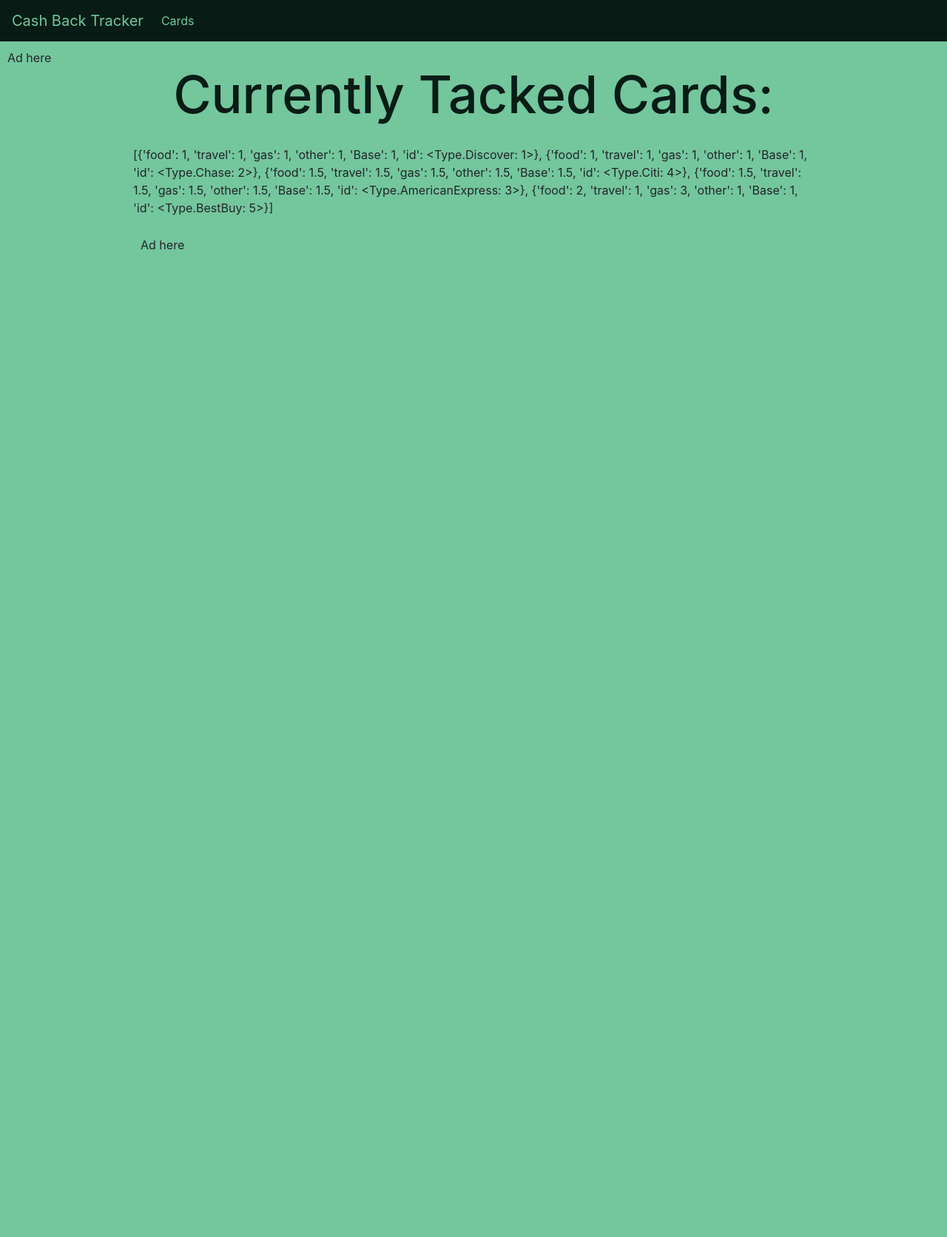
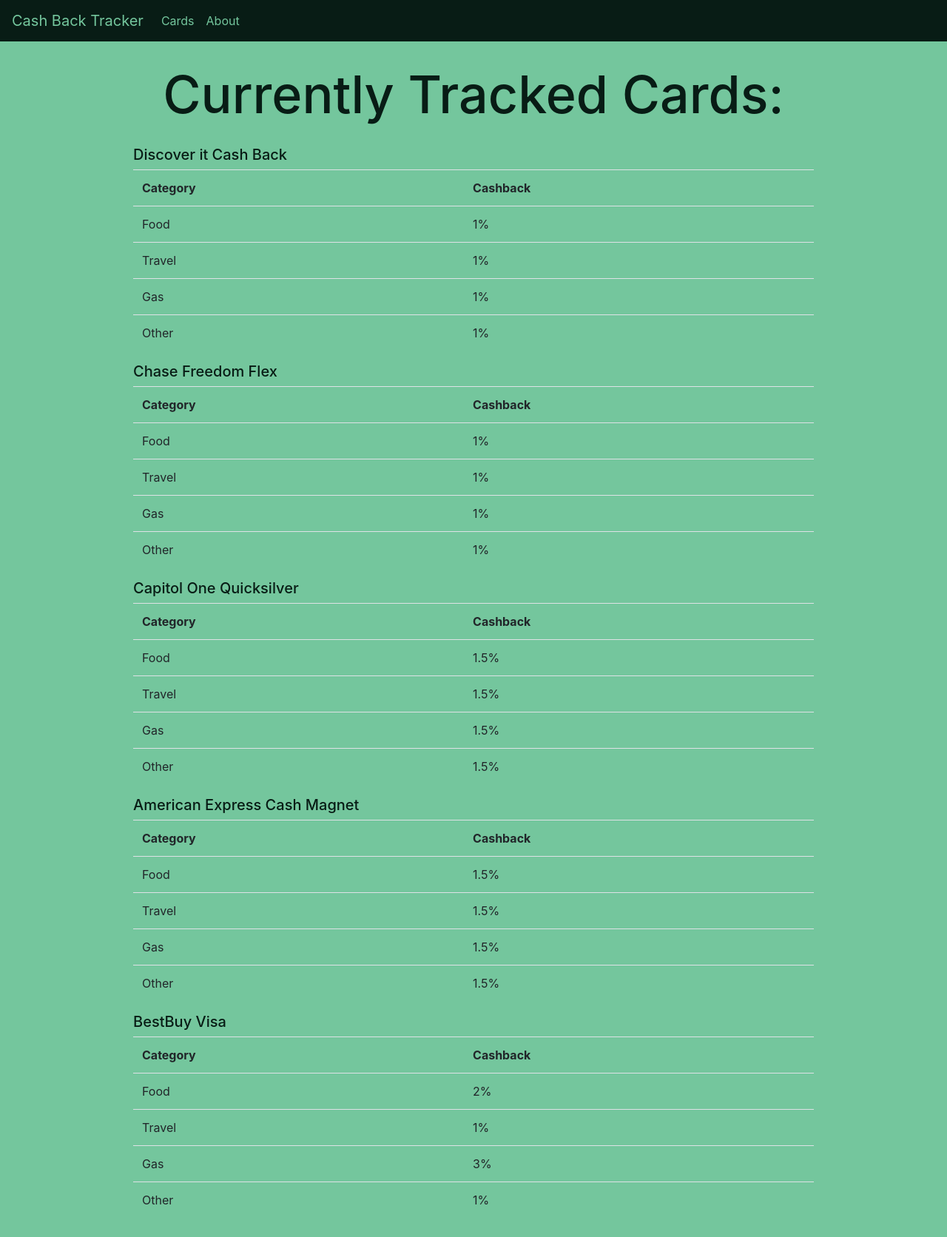
Before and after one commit to alexism41/CashBackTracker, a Flask app: page /Cards in a window 1280 px wide. Shown: the whole page at 74% size. Before the commit the page ends 337 px from the top, so only its background shows below. Run offline with Flask 2, Linux system fonts and the light colour scheme; parts of the project's set-up code (start-up, migrations or seed data) failed here and were passed over; some libraries are stand-ins or nearby versions.

Commit message:
added macros.html for reusable code, added "About" page and displaying all cards appropriatley in cards page

```diff
--- a/app.py
+++ b/app.py
@@ -15,5 +15,9 @@
 def Categories():
     return render_template("categories.html", headers= headers, cList = data)
 
+@app.route("/about")
+def about():
+    return render_template("about.html")
+
 if __name__ == "__main__":
     app.run(debug = True)
--- a/static/style.css
+++ b/static/style.css
@@ -19,31 +19,19 @@
 
 }
 .adBlockOne {
-    padding: 10px;
-
     grid-column-start: 1;
     grid-column-end: 2;
 }
 .adBlockTwo {
-    padding: 10px;
-
     grid-column-start: 4;
-    grid-column-end: 5;
 }
 .cardDisplay {
     padding: 10px;
     position: relative;
     grid-column-start: 2;
     grid-column-end: 4;
+    gap: 10px;
 
-}
-
-.navbar-brand:hover {
-    color: #2D6A4F;
-}
-
-.nav-item nav-link:hover {
-    color: #2D6A4F;
 }
 .categoryTitle{
     font-size: 45px;
@@ -64,9 +52,14 @@
     border-radius: 15px;
     height: 300px;
 }
+
 .descriptionText {
     color: #D8F3DC;
 
+}
+.descriptionText2 {
+    color: #D8F3DC;
+    padding: 30px;
 }
 .cardName {
     color: #40916C;
@@ -76,3 +69,15 @@
     margin: 20px 20px;
     float: left;
 }
+
+.siteLink {
+    color: #081C15;
+}
+
+.siteLink:hover {
+    color:#D8F3DC;
+}
+
+.cbtInfo {
+    color: #40916C;
+}
--- a/templates/base.html
+++ b/templates/base.html
@@ -15,6 +15,7 @@
             <div class="collapse navbar-collapse" id="navbarNavAltMarkup" style="color: #74C69D;">
               <div class="navbar-nav">
                 <a class="nav-item nav-link" href="/Cards" style = "color: #74C69D;">Cards</a>
+                <a class="nav-item nav-link" href="/about" style = "color: #74C69D;">About</a>
               </div>
             </div>
           </nav>
--- a/templates/categories.html
+++ b/templates/categories.html
@@ -1,15 +1,27 @@
+{% from "macros.html" import card_table, display_tableName %}
+
 {% extends "base.html"%}
-{% block title %} Categories {% endblock %}
+{% block title %} Cards {% endblock %}
 {% block content %}
 <div class="layout">
   <div class="adBlockOne">
-    Ad here
+
   </div>
   <div class="cardDisplay">
-    <h1 class="pageTitle">Currently Tacked Cards:</h1>
-    <p>{{cList}}</p>
+    <h1 class="pageTitle">Currently Tracked Cards:</h1>
+    {{ display_tableName(cList[0]) }}
+    {{ card_table(cList[0])}}
+    {{ display_tableName(cList[1]) }}
+    {{ card_table(cList[1])}}
+    {{ display_tableName(cList[2]) }}
+    {{ card_table(cList[2])}}
+    {{ display_tableName(cList[3]) }}
+    {{ card_table(cList[3])}}
+    {{ display_tableName(cList[4]) }}
+    {{ card_table(cList[4])}}
+  </div>
   <div class="adBlockTwo">
-    Ad here
+
   </div>
 </div>
 
--- a/templates/home.html
+++ b/templates/home.html
@@ -3,7 +3,7 @@
 {% block content %}
 <div class="layout">
   <div class="adBlockOne">
-    Ad here
+
   </div>
   <div class="cardDisplay">
     <h1 class = "pageTitle">Best Cash Back Offers:</h1>
@@ -35,7 +35,7 @@
             American Express Cash Magnet
           {% endif %}
           {% if deals.food[0] == 4 %}
-            Citi Quicksilver
+            Capitol One Quicksilver
           {% endif %}
           {% if deals.food[0] == 5 %}
             BestBuy Visa
@@ -229,7 +229,7 @@
     </article>
   </div>
   <div class="adBlockTwo">
-    Ad here
+
   </div>
 </div>
 
--- /dev/null
+++ b/templates/macros.html
@@ -0,0 +1,50 @@
+{% macro heading_row() %}
+    <tr class="table_headers">
+        <th class="table_cell">Category</th>
+        <th class="table_cell">Cashback</th>
+    </tr>
+{% endmacro %}
+
+{% macro data_rows(data) %}
+    <tr class="table_row">
+        <td class="table_cell">Food</td>
+        <td class="table_cell">{{ data.get("food") }}%</td>
+    </tr>
+    <tr class="table_row">
+        <td class="table_cell">Travel</td>
+        <td class="table_cell">{{ data.get("travel") }}%</td>
+    </tr>
+    <tr class="table_row">
+        <td class="table_cell">Gas</td>
+        <td class="table_cell">{{ data.get("gas") }}%</td>
+    </tr>
+    <tr class="table_row">
+        <td class="table_cell">Other</td>
+        <td class="table_cell">{{ data.get("other") }}%</td>
+    </tr>
+{% endmacro %}
+
+{% macro card_table(data) %}
+    <table class="table">
+        {{ heading_row() }}
+        {{ data_rows(data) }}
+    </table>
+{% endmacro %}
+
+{% macro display_tableName(data) %}
+    {% if data.get("id") == 1 %}
+        <a href="https://www.discover.com/credit-cards/cash-back/it-card.html"><h5 class="siteLink">Discover it Cash Back</h5></a>
+    {% endif %}
+    {% if data.get("id") == 2 %}
+        <a href="https://creditcards.chase.com/cash-back-credit-cards/freedom/flex?iCELL=6C1Y"><h5 class="siteLink">Chase Freedom Flex</h5></a>
+    {% endif %}
+    {% if data.get("id") == 3 %}
+        <a href="https://www.americanexpress.com/us/credit-cards/card/cash-magnet/"><h5 class="siteLink">American Express Cash Magnet</h5></a>
+    {% endif %}
+    {% if data.get("id") == 4 %}
+        <a href="https://www.capitalone.com/credit-cards/quicksilver/"><h5 class="siteLink">Capitol One Quicksilver</h5></a>
+    {% endif %}
+    {% if data.get("id") == 5 %}
+        <a href="https://www.bestbuy.com/site/misc/financing-rewards/pcmcat102500050032.c?id=pcmcat102500050032"><h5 class="siteLink">BestBuy Visa</h5></a>
+    {% endif %}
+{% endmacro %}
```
Also changed, not shown: templates/about.html (added, +33 -0 lines).
